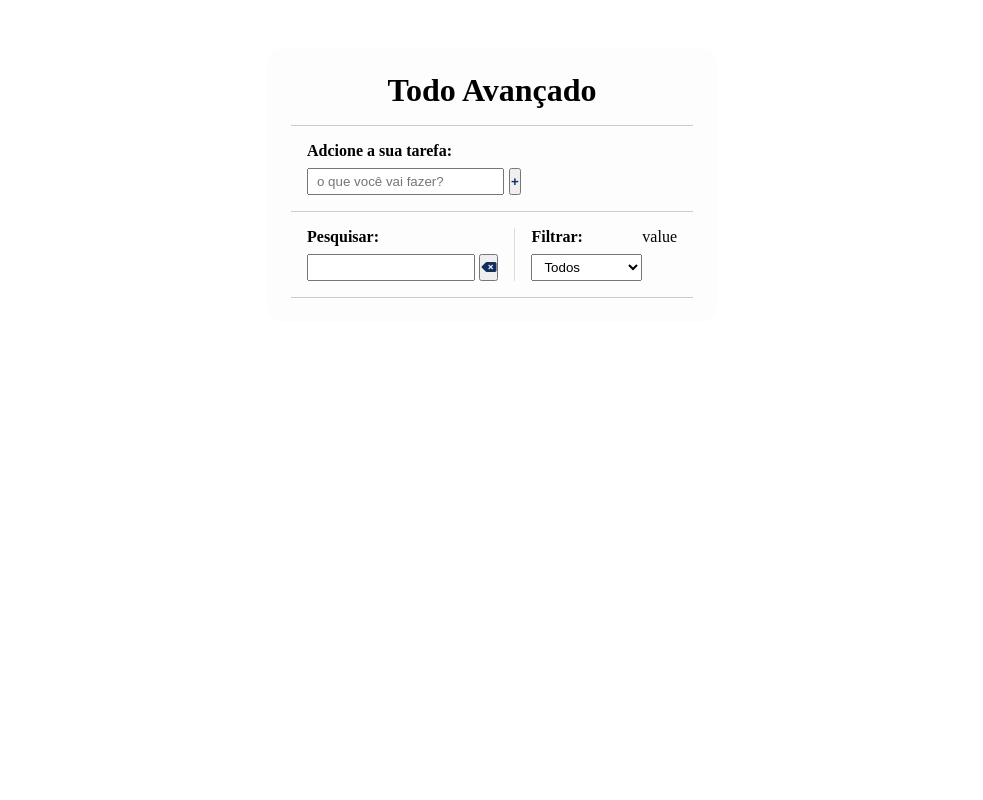
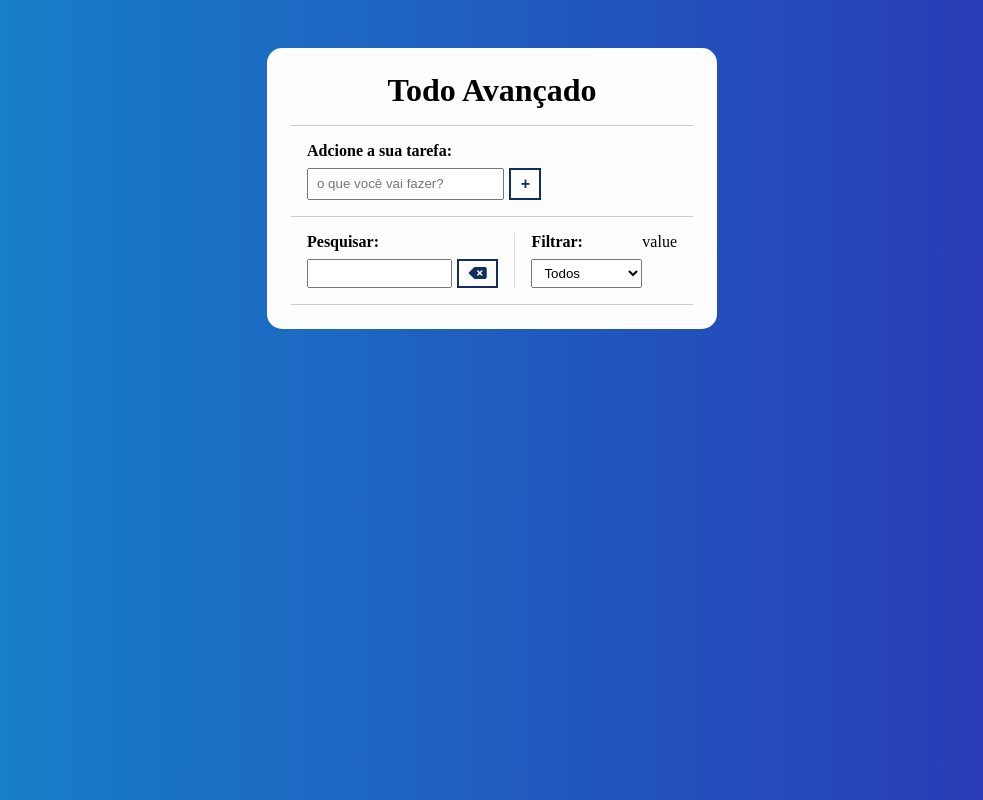
Before and after one commit to gustavolisboa10/advanced-task-list, a plain HTML site: page index.html in a window 1280 px wide. Shown: the whole page, without its empty margins (148-1131 px from the left). Drawn offline with Linux system fonts and the light colour scheme.

Commit message:
backgroud color

```diff
--- a/style.css
+++ b/style.css
@@ -11,15 +11,12 @@ height: 100vh;
 
 }
 body{
-<<<<<<< HEAD
-/* background-color: #292929; */
-background-image: linear-gradient(to right, #1488CC , #2B32B2);
-=======
+
+
 background-image: linear-gradient(to right, #1488CC , #2B32B2);
 }
 
->>>>>>> c4e0d3833df33a0e09593c2409cfe8f84bc909f5
-}
+
 
 button{
     background-color: #fdfdfd;
```
